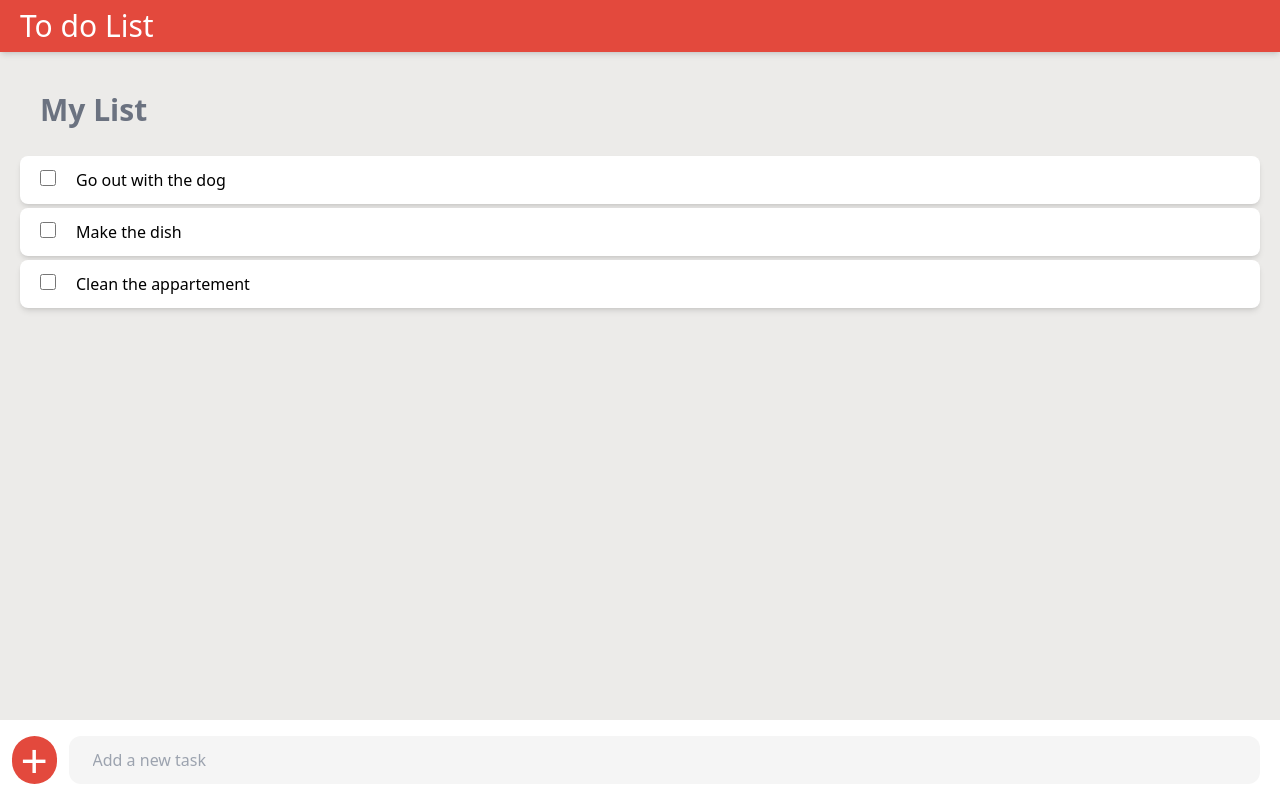
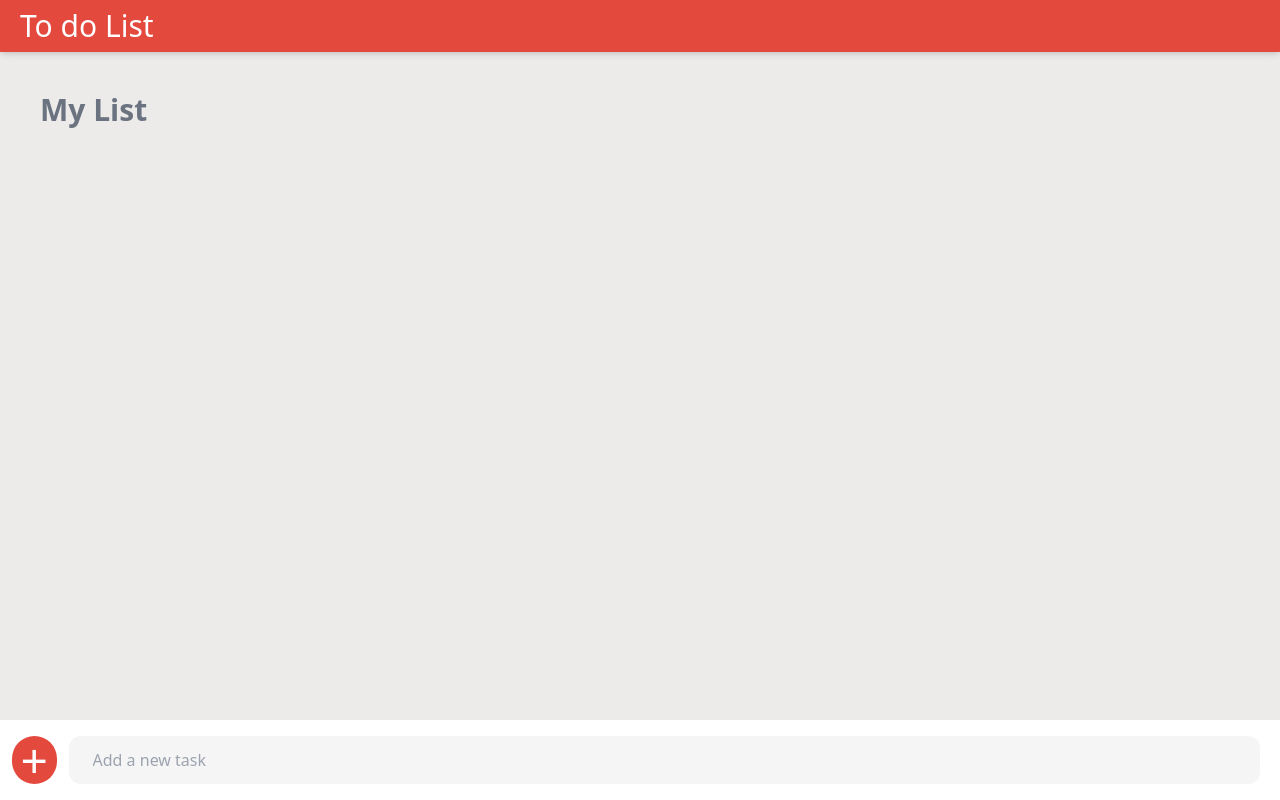
Before and after one commit to Yova07/intro-react, a React (Create React App) app: page / in a window 1280 px wide. Built offline with nearby package versions, Linux system fonts and the light colour scheme.

Commit message:
Create dynamic list

```diff
--- a/src/App.js
+++ b/src/App.js
@@ -1,14 +1,38 @@
-import Header from './Component/Header';
 import Input from './Component/Input';
-import Checkbox from './Component/Checkbox';
+import ListForm from './Component/ListForm';
+import { useEffect, useState } from 'react';
 
 
 function App() {
+
+  const [input, setInput] = useState([]);
+  // const [isChecked, setIsChecked] = useState(false);
+
+
+  // useEffect(() => {
+  //   if(input.length !== 0) {
+  //     localStorage.setItem('todo', JSON.stringify(input));
+  //   }
+  // }, [input])
+
+  // useEffect(() => {
+  //     setInput(JSON.parse(localStorage.getItem('todo') || '[]'));
+  // }, []);
+
+
   return (
     <div className='w-full h-screen'>
-      <Header />
-      <Input />
-      <Checkbox />
+      <header className="header w-full shadow-md bg-light-red">
+        <h1 className="text-3xl py-2 text-white ml-5 ">To do List</h1>
+      </header>
+      <Input
+        setInput={setInput}
+      />
+      <ListForm
+        // setIsChecked={setIsChecked}
+        input={input}
+        setInput={setInput}
+      />
     </div>
   );
 }
--- a/src/Component/Checkbox.js
+++ /dev/null
@@ -1,23 +0,0 @@
-import React from "react";
-
-export default function Checkbox() {
-    return (
-        <div className="flex flex-col">
-            <h2 className="text-3xl ml-10 mt-10 mb-7 text-gray-500 font-bold">My List</h2>
-            <div className="mb-1 bg-white mx-5 px-5 py-3 rounded-lg shadow-md">
-                <input className="w-4 h-4 mr-5 rounded-full" type="checkbox" id="task-1"></input>
-                <label className="text-1xl" for="task-1">Go out with the dog</label>
-            </div>
-
-            <div className="mb-1 bg-white mx-5 px-5 py-3 rounded-lg shadow-md">
-                <input className="w-4 h-4 mr-5" type="checkbox" id="task-2"></input>
-                <label className="text-1xl" for="task-2">Make the dish</label>
-            </div>
-
-            <div className="mb-1 bg-white mx-5 px-5 py-3 rounded-lg shadow-md">
-                <input className="w-4 h-4 mr-5" type="checkbox" id="task-3"></input>
-                <label className="text-1xl" for="task-3">Clean the appartement</label>
-            </div>
-        </div>
-    )
-}
--- a/src/Component/Header.js
+++ /dev/null
@@ -1,9 +0,0 @@
-import React from "react";
-
-export default function Header() {
-    return (
-        <div className="header w-full shadow-md bg-light-red">
-            <h1 className="text-3xl py-2 text-white ml-5 ">To do List</h1>
-        </div>
-    )
-}
--- a/src/Component/Input.js
+++ b/src/Component/Input.js
@@ -1,10 +1,22 @@
-import React from "react";
+import React, { useState } from "react";
 
-export default function Input () {
+export default function Input(props) {
+
+    const [inputValue, setInputValue] = useState('');
+
+    const handleValue = (e) => {
+        setInputValue(e.target.value)
+    }
+
+    const handleClick = () => {
+        props.setInput(arr => [...arr, {completed: false, id: Math.floor(Math.random() * 1000), text: inputValue}]);
+        setInputValue('');
+    }
+
     return (
         <div className="flex justify-between items-center fixed bottom-0 w-full bg-white h-20">
-            <button className="w-12 h-12 mx-3 text-5xl text-white bg-light-red rounded-full">+</button>
-            <input className="py-3 px-6 mr-5 rounded-xl w-full h-10/12 text-1xl focus:outline-none bg-neutral-100" type='text' placeholder="Add a new task"></input>
+            <button onClick={handleClick} className="w-12 h-12 mx-3 text-5xl text-white bg-light-red rounded-full">+</button>
+            <input value={inputValue} onChange={handleValue} className="py-3 px-6 mr-5 rounded-xl w-full h-10/12 text-1xl focus:outline-none bg-neutral-100" type='text' placeholder="Add a new task"></input>
         </div>
     );
 }
--- /dev/null
+++ b/src/Component/ListForm.js
@@ -0,0 +1,25 @@
+import React, { useEffect, useState } from "react";
+
+export default function Checkbox(props) {
+
+    const [isChecked, setIsChecked] = useState(false);
+
+    const handleChecked = (e) => {
+        setIsChecked(e.target.checked);
+    }
+
+
+    return (
+        <div className="flex flex-col">
+            <h2 className="text-3xl ml-10 mt-10 mb-7 text-gray-500 font-bold">My List</h2>
+            <ul>
+                {props.input.map((todo) => (
+                    <li key={todo.id} className="mb-1 bg-white mx-5 px-5 py-3 rounded-lg shadow-md" style={{textDecoration: isChecked ? 'line-through':'none' }}>
+                        <input className="w-4 h-4 mr-5 rounded-full" onChange={handleChecked} type="checkbox" />{todo.text}
+                    </li>
+                ))}
+
+            </ul>
+        </div>
+    )
+}
```
